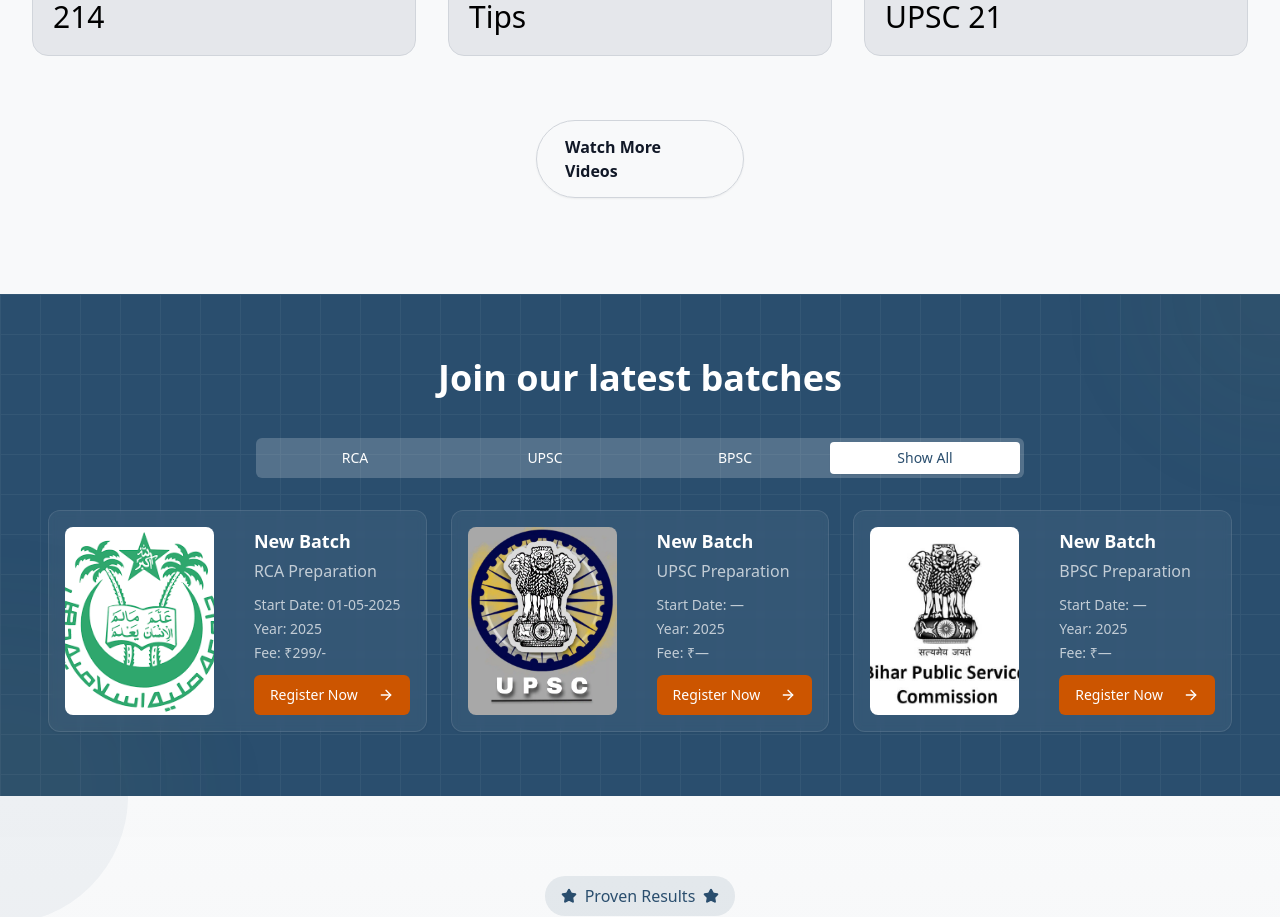
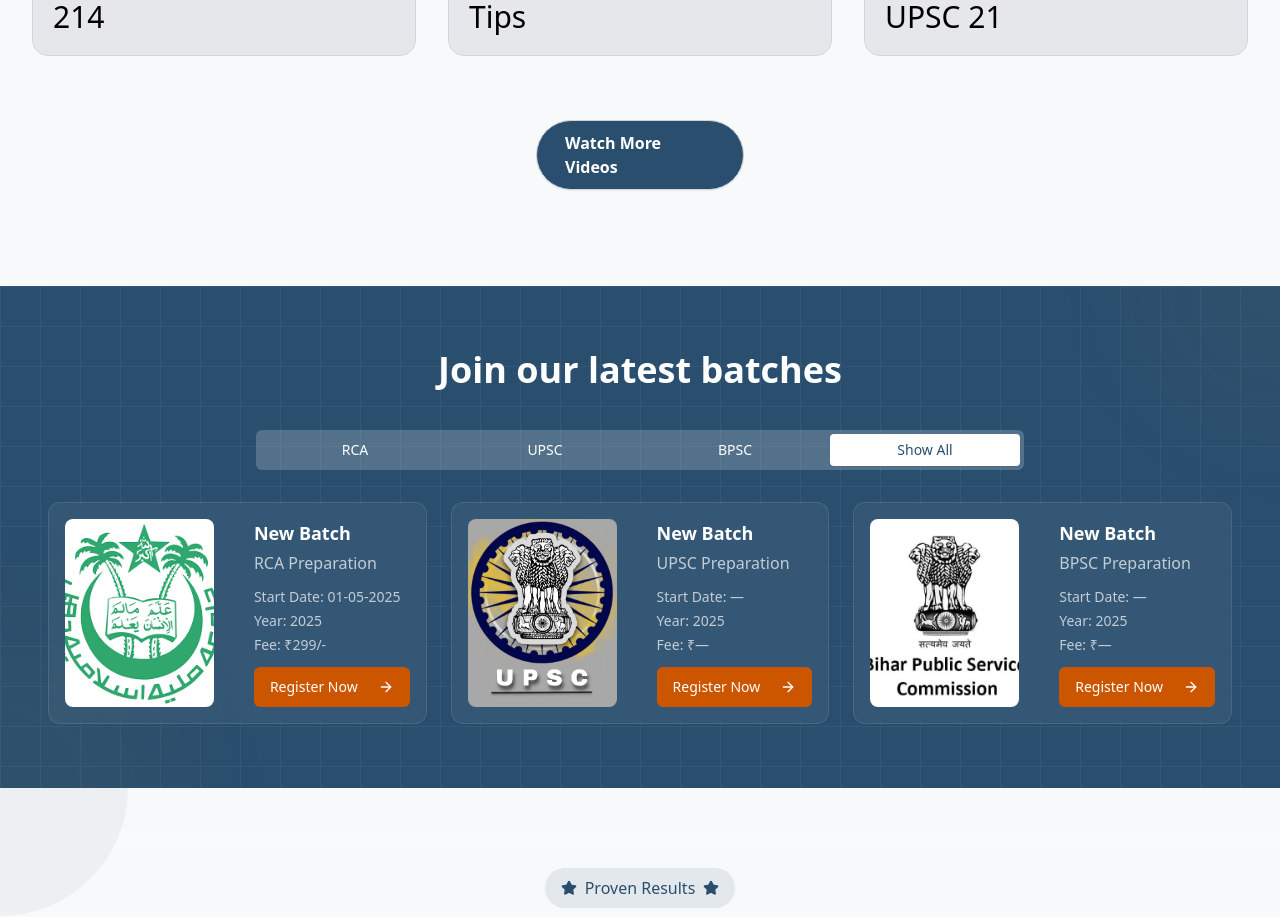
Before and after one commit to TanweerWeToo/wetoomedia, a React (Vite) app: page / in a window 1280 px wide. Shown: the part 4800-5717 px from the top of the page. Built offline with nearby package versions, Linux system fonts and the light colour scheme.

Commit message:
Refactor YoutubeVideos component for improved readability and update call-to-action button to link directly to the YouTube channel. Adjust video titles for consistent formatting.

```diff
--- a/src/pages/Landing/YoutubeVideos.jsx
+++ b/src/pages/Landing/YoutubeVideos.jsx
@@ -12,7 +12,9 @@
       />
     </div>
     <div class="block">
-      <h4 class="text-black text-2xl md:text-3xl font-medium leading-8">{title}</h4>
+      <h4 class="text-black text-2xl md:text-3xl font-medium leading-8">
+        {title}
+      </h4>
     </div>
   </div>
 );
@@ -20,15 +22,18 @@
 const videos = [
   {
     videoId: "i9V1tYJoqFE", // Replace with your actual YouTube video IDs
-    title: "ना कोई कोचिंग, ना कोई गाइडेंस -Google को बनाय अपना हथियार और बन गई IAS I| HARSHITA SHARMA,AIR 214",
+    title:
+      "ना कोई कोचिंग, ना कोई गाइडेंस -Google को बनाय अपना हथियार और बन गई IAS I| HARSHITA SHARMA,AIR 214",
   },
   {
     videoId: "u4GtKDCOWf8", // Replace with your actual YouTube video IDs
-    title: "SHRUTI SHARMA RANK 1|| Shruti Sharma ने बताया,किस स्ट्रेटजी ने दिलाई उन्हें RANK-1,Strategies & Tips",
+    title:
+      "SHRUTI SHARMA RANK 1|| Shruti Sharma ने बताया,किस स्ट्रेटजी ने दिलाई उन्हें RANK-1,Strategies & Tips",
   },
   {
     videoId: "97aKwDK5ptI", // Replace with your actual YouTube video IDs
-    title: "ना कोई कोचिंग ना कोई गाइडेंस Youtube को बनाय अपना हथियार और बन गई IAS I Shurbhi Goyal AIR 78 UPSC 21",
+    title:
+      "ना कोई कोचिंग ना कोई गाइडेंस Youtube को बनाय अपना हथियार और बन गई IAS I Shurbhi Goyal AIR 78 UPSC 21",
   },
 ];
 
@@ -45,8 +50,9 @@
           ))}
         </div>
         <a
-          href="javascript:;"
-          class="cursor-pointer border border-gray-300 shadow-sm rounded-full py-3.5 px-7 w-52 flex justify-center items-center text-gray-900 font-semibold mx-auto transition-all duration-300 hover:bg-gray-100"
+          href="https://www.youtube.com/@WeTooMedia-IAS"
+          target="_blank"
+          class="cursor-pointer border border-gray-300 bg-primary text-white hover:bg-primary/90 hover:text-white shadow-sm rounded-full py-2.5 px-7 w-52 flex justify-center items-center font-semibold mx-auto transition-all duration-300 hover:bg-gray-100"
         >
           Watch More Videos
         </a>
```
